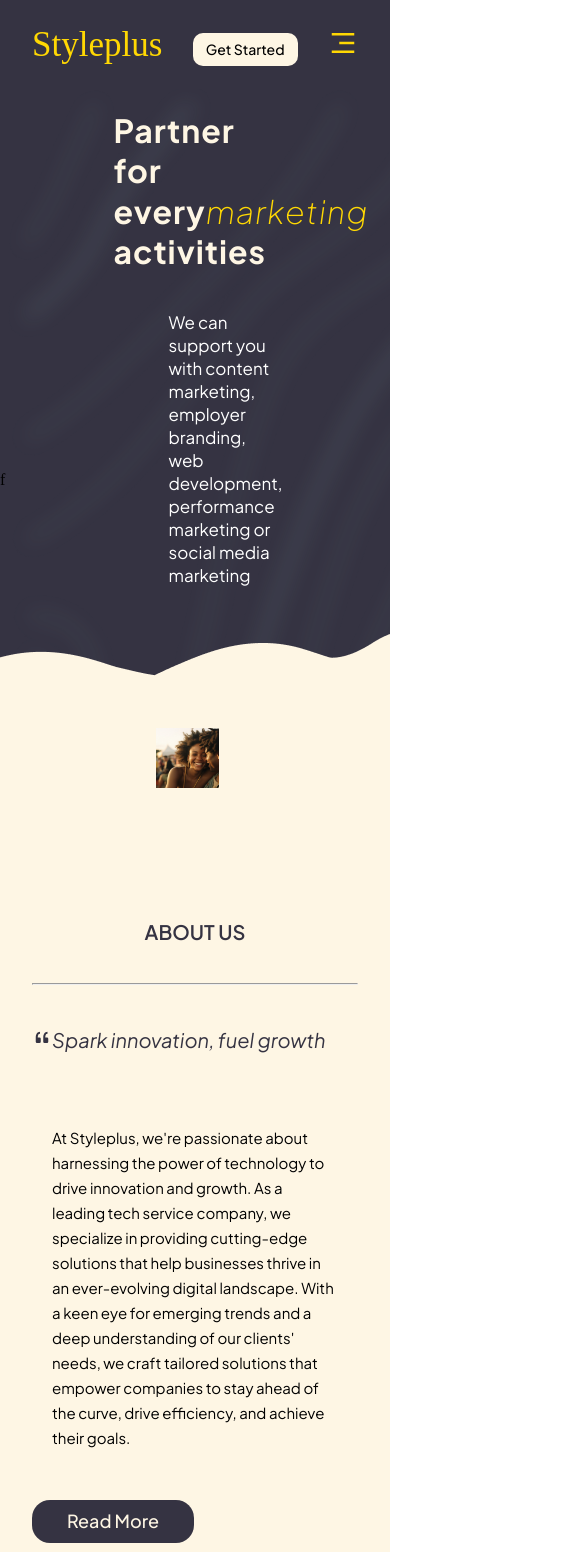
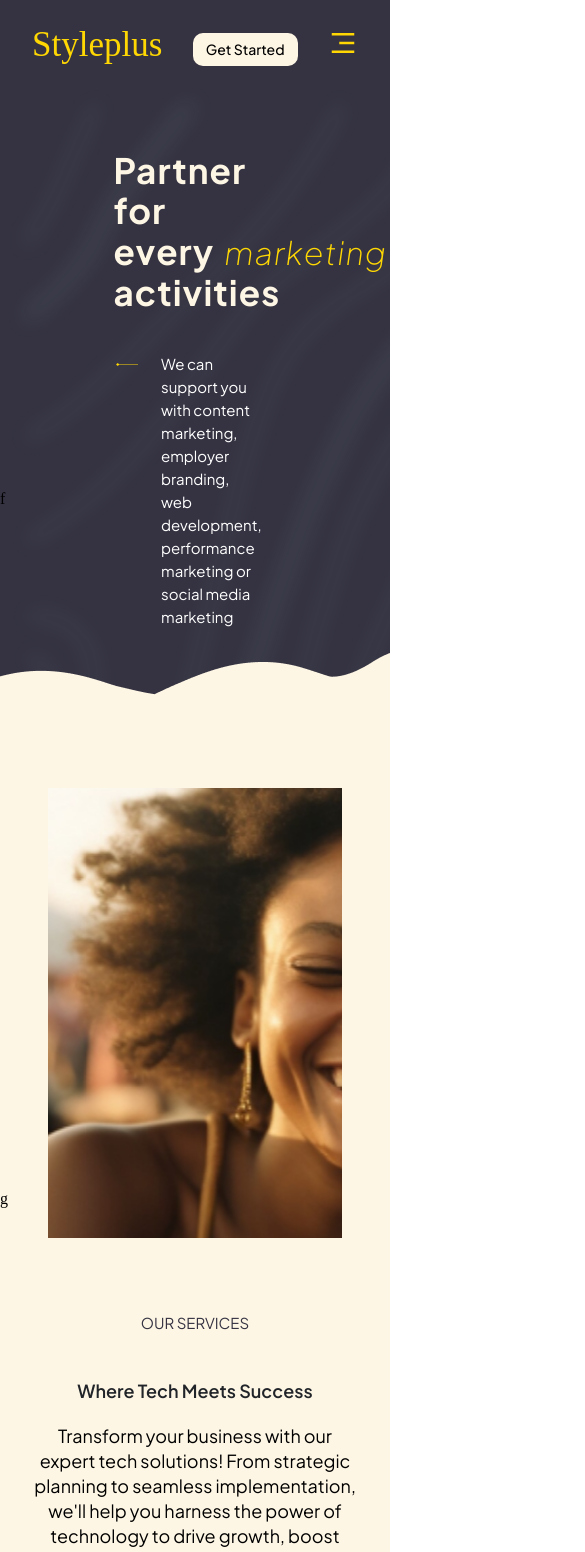
Before and after one commit to vivajane/ELVA-PROJECT, a React (Create React App) app: page / in a window 390 px wide. Shown: the top 1552 px of the page, 585 px wide, since content can reach past the window. Built offline with nearby package versions, Linux system fonts and the light colour scheme; a web font is replaced by a local one.

Commit message:
second commit

```diff
--- a/src/pages/About.css
+++ b/src/pages/About.css
@@ -1,24 +1,23 @@
 .about{
     display: flex;
     justify-content: space-between;
-    padding: 30px 5rem;
+    padding: 60px 5rem;
     gap: 17px;
     width: 100%;
     background-color:rgba(254, 246, 228, 1);
 }
-.about-us h2{
+.about-us .h2{
     font-family: Plus Jakarta Sans;
     font-size: 20px;
     font-weight: 400;
     line-height: 30px;
-    border-bottom: 1px solid rgba(254, 246, 228, 1);
     text-align: left;
     color: rgba(53, 51, 66, 1);
-    /* padding: 10px 0; */
 
 
 }
-.about-us-span p{
+
+.about-us-span .paragraph{
     font-family: Plus Jakarta Sans;
     font-size: 32px;
     font-style: italic;
@@ -34,26 +33,11 @@
     font-weight: 400;
     line-height: 30px;
     text-align: left;
-    /* padding: 10px 0; */
+    padding-bottom: 10px;
 
 }
-.left{
+.right{
     width: 100%;
-    height: fit-content;
-}
-.left img{
-
-    width: 424px;
-    height: 399.06px;
-    top: 39.79px;
-    padding: 0.47px 0px 0px 0px;
-    gap: 0px;
-    opacity: 0px;
-
-    padding: 20px;
-
-
-
 }
 .navlinkmore{
     font-family: Plus Jakarta Sans;
@@ -65,13 +49,75 @@
     background: rgba(53, 51, 66, 1);
     padding: 10px 35px;
     border-radius: 18px;
-    /* margin-top: 20px; */
+
 }
 .read-more{
-    padding-top: 20px;
+
+    align-items: left;
+}
+
+/* animation */
+
+.hero-container{
+    height: 450px;
+    position: relative;
+    width: 90%;
+    margin: auto;
+    display: grid;
+    place-items: center;
+    overflow: hidden;
+    /* padding: 10px 0; */
+
+
+}
+.hero{
     display: flex;
-    justify-content: space-between;
+    width: calc(350px * 12);
+    animation: scroll 40s linear infinite;
+}
+.hero:hover{
+    animation-play-state: paused;
+}
+.slide{
+    height: 100px;
+    width: 80%;
+    display: flex;
     align-items: center;
+    padding: 15px;
+    perspective: 100px;
+}
+img{
+    width: 100%;
+    transition: 1s;
+}
+@keyframes scroll{
+    0%{
+        transform: translateX(0);
+    }
+    100%{
+        transform: translateX(calc(-250px * 6));
+
+    }
+}
+img:hover{
+    transform: translateZ(20px);
+}
+.hero-container::before, .hero-container::after{
+
+    content: "";
+    position: absolute;
+    height: 100%;
+    width: 15%;
+    z-index: 2;
+}
+.hero-container::before{
+    left: 0;
+    top: 0;
+}
+.hero-container::after{
+    right:0;
+    top: 0;
+    transform: rotateZ(180deg);
 }
 @media screen and (max-width:900px) {
     .about{
--- a/src/pages/About.jsx
+++ b/src/pages/About.jsx
@@ -4,6 +4,7 @@ import logosmile from "./images/boygirl.png";
 import logolaugh from "./images/laugh.png";
 import logogirl from "./images/girl.png";
 import talking from "./images/talking.png";
+import head from "./images/head.png";
 import maskgroup from "./images/Maskgroup.png";
 import { NavLink } from "react-router-dom";
 import { BsArrowRight } from "react-icons/bs";
@@ -15,15 +16,31 @@ import { Image } from "antd";
 const About = () => {
   return (
     <div className="about">
-      <div className="left">
-        <img src={logosmile} alt="logosmile" />
+      <div className="hero-container">
+        <div className="hero">
+          <div className="slide">
+            <img src={logosmile} alt="logo" />
+          </div>
+          <div className="slide">
+            <img src={head} alt="logosmile" />
+          </div>
+          <div className="slide">
+            <img src={logolaugh} alt="logolaugh" />
+          </div>
+          <div className="slide">
+            <img src={talking} alt="logotalking" />
+          </div>
+          <div className="slide">
+            <img src={logogirl} alt="logogirl" />
+          </div>
+        </div>
       </div>
 
       <div className="right">
         <div className="about-us">
-          <h2>ABOUT US</h2> <hr/>
+          <h2 className="h2">ABOUT US</h2>
           <div className="about-us-span">
-            <p>
+            <p className="paragraph">
               <span>
                 <BsQuote />
               </span>
@@ -44,17 +61,17 @@ const About = () => {
           </div>
         </div>
         <div className="read-more">
-        <NavLink to='about' className="navlinkmore">Read More</NavLink>
-
-
+          <NavLink to="about" className="navlinkmore">
+            Read More
+          </NavLink>
         </div>
       </div>
     </div>
   );
 };
 
-
-{/* <Image.PreviewGroup
+{
+  /* <Image.PreviewGroup
      preview={{
       onChange: (current, prev) => console.log(`current index: ${current}, prev index: ${prev}`),
     }}
@@ -80,6 +97,7 @@ const About = () => {
       width={200}
       src={logolaugh}
     />
-  </Image.PreviewGroup> */}
+  </Image.PreviewGroup> */
+}
 
 export default About;
--- a/src/pages/AboutPage.css
+++ b/src/pages/AboutPage.css
@@ -88,66 +88,7 @@ button{
     border-radius: 18px;
     margin-top: 10px;
 }
-.hero-container{
-    height: 500px;
-    position: relative;
-    width: 90%;
-    margin: auto;
-    display: grid;
-    place-items: center;
-    overflow: hidden;
 
-
-}
-.hero{
-    display: flex;
-    width: calc(350px * 12);
-    animation: scroll 40s linear infinite;
-}
-.hero:hover{
-    animation-play-state: paused;
-}
-.slide{
-    height: 100px;
-    width: 80%;
-    display: flex;
-    align-items: center;
-    padding: 15px;
-    perspective: 100px;
-}
-img{
-    width: 100%;
-    transition: 1s;
-}
-@keyframes scroll{
-    0%{
-        transform: translateX(0);
-    }
-    100%{
-        transform: translateX(calc(-250px * 6));
-
-    }
-}
-img:hover{
-    transform: translateZ(20px);
-}
-.hero-container::before, .hero-container::after{
-
-    content: "";
-    position: absolute;
-    height: 100%;
-    width: 15%;
-    z-index: 2;
-}
-.hero-container::before{
-    left: 0;
-    top: 0;
-}
-.hero-container::after{
-    right:0;
-    top: 0;
-    transform: rotateZ(180deg);
-}
 @media screen and (max-width:900px) {
     .aboutt{
         /* display: block; */
--- a/src/pages/Header.css
+++ b/src/pages/Header.css
@@ -140,6 +140,9 @@ nav{
         background-color: rgba(254, 246, 228, 1);
 
     }
+    .btnn.active{
+        left: -100%
+    }
     .list-item{
         left: -100%;
         /* left: -100%; */
--- a/src/pages/Header.jsx
+++ b/src/pages/Header.jsx
@@ -24,7 +24,7 @@ const Header = () => {
           <div className="logo-p">
             <a href="/">Styleplus</a>
           </div>
-          <div className="btnn">
+          <div className={show ? "btnn active" :"btnn"}>
             <button>Get Started</button>
             </div>
 
@@ -52,7 +52,7 @@ const Header = () => {
 
               <li>
               <NavLink  to="services" style={({isActive}) => ({
-                  color : isActive ? "rgba(255, 216, 3, 1)"  : "rgba(254, 246, 228, 1)"
+                  color : isActive ? "rgba(255, 216, 3, 1)" : "rgba(254, 246, 228, 1)"
                 })}
 
                 onClick={closeShow}>
--- a/src/pages/Home.css
+++ b/src/pages/Home.css
@@ -15,7 +15,6 @@
     justify-content: space-between;
     align-items: flex-start;
 }
-
 .right img{
     width: 500.68px;
     height: 463.84px;
@@ -25,12 +24,12 @@
     opacity: 0px;
 
 }
-.left-p  p span{
+.left-p p span{
     font-family: Plus Jakarta Sans;
     font-size: 64px;
     font-style: italic;
     font-weight: 200;
-    padding-right: 13px;
+    padding: 10px;
     line-height: 80.64px;
     letter-spacing: 3%;
     text-align: left;
@@ -42,7 +41,7 @@
 }
 .left-p p{
     font-family: Plus Jakarta Sans;
-    font-size: 56px;
+    font-size: 64px;
     font-weight: 700;
     line-height: 80.64px;
     letter-spacing: 0.03em;
@@ -73,31 +72,38 @@
     padding: 0;
     margin-top: 100px;
 }
-
 .line{
     width: 100%;
 }
 .line img{
     color: rgba(255, 216, 3, 1);
+    padding: 19px auto;
+    /* width: 10px; */
+}
+.p-content{
 
-    padding: 12px;
-    width: 20px;
+
 }
 .p-content p{
     font-family: Plus Jakarta Sans;
     font-size: 20px;
     font-weight: 400;
     line-height: 30px;
+
+
     color: rgba(255, 255, 255, 1);
 }
 
 @media screen and (max-width:900px){
     .home-container{
-        height: 600px;
+        height: 700px;
 
     }
     .f{
         padding-top: 10px;
+    }
+    .right{
+        display: none;
     }
     .left{
         width: 100%;
@@ -105,23 +111,55 @@
     .right img{
         display: none;
     }
-
     .content{
       padding-top: 40px;
       padding-left: 2rem;
       padding-right: 2rem;
+    }
+    .right-p{
+       width: 100%;
+    }
+    .left > .left-p p{
+        font-size: 50px;
+        font-weight: 700;
+        line-height: 49.32px;
+        letter-spacing: 0.03em;
+        text-align: left;
+        padding-top: 30px;
+
+    }
+    .left-p p span{
+        font-size: 50px;
+        font-style: italic;
+        font-weight: 700;
+        line-height: 49.32px;
+        /* letter-spacing: 0.05em; */
+        text-align: left;
+        padding: 10px;
+    }
+    .line img{
+        padding: 1px;
+        width: 40px;
+    }
+}
+@media screen and (max-width:480px) {
+    .home-container{
+        height: 708px;
+        width: 100%;
 
     }
 
-    .right-p{
+    /* .content{
+        padding-top: 20px;
+        padding-left: 2rem;
+        padding-right: 2rem;
 
-       width: 100%;
+    } */
 
-    }
 
     .left > .left-p p{
-        /* font-family: Plus Jakarta Sans; */
-        font-size: 32px;
+        font-family: Plus Jakarta Sans;
+        font-size: 35px;
         font-weight: 700;
         line-height: 40.32px;
         letter-spacing: 0.03em;
@@ -129,47 +167,28 @@
         padding-top: 30px;
 
     }
-    .left-p p span{
-        /* font-family: Plus Jakarta Sans; */
-        font-size: 40px;
-        font-style: italic;
-        font-weight: 200;
-        line-height: 40.32px;
-        letter-spacing: 0.03em;
-        text-align: left;
-
-    }
+    .p-content{
+        width: 100%;
 
 
 
-}
+    }
+    /* .line{
+        width: 100%;
+        height: 1px;
+        top: 628px;
+        left: 187px;
+        gap: 0px;
+        border: 4px 0px 0px 0px;
+        opacity: 0px;
 
-@media screen and (max-width:480px) {
-    .home-container{
-        height: 628px;
-    }
-    .content{
-        padding: 0 2rem;
-    }
-
-
-    .left > .left-p p{
-        font-family: Plus Jakarta Sans;
-        font-size: 32px;
-        font-weight: 700;
-        line-height: 40.32px;
-        letter-spacing: 0.03em;
-        text-align: left;
-        padding-top: 30px;
-
-    }
+    } */
     .p-content p{
         font-family: Plus Jakarta Sans;
         font-size: 15px;
         font-weight: 400;
         line-height: 23px;
-        text-align: left;
-
+        /* text-align: center; */
 
 
     }
@@ -183,15 +202,19 @@
         text-align: left;
 
     }
+    .right-p{
+        width: 100%;
+        gap: 10px;
+    }
 
-    .right-p p {
+    /* .right-p p {
         font-family: Plus Jakarta Sans;
         font-size: 17px;
         font-weight: 400;
         line-height: 23px;
         text-align: left;
 
-    }
+    } */
     .left{
         /* width: 100%; */
         width: 356px;
@@ -202,9 +225,6 @@
         gap: 0px;
         opacity: 0px;
 
-    }
-    .right-p{
-        gap: 15px;
     }
 
     .right-p > .line-sub{
@@ -220,21 +240,14 @@
 
     }
     .line{
-        /* width: 37px;
-        padding: 10px; */
-        /* height: 0px;
-        top: 397px;
-        left: 24px;
-        gap: 0px;
-        border: 3px 0px 0px 0px;
-        opacity: 0px; */
-
-
+        width: 100%;
+        /* padding: 10px; */
     }
     .line img{
 
-        padding: 1px;
-        width: 20px;
+        padding: 2px;
+        width: 350px;
+        height: 10px;
 
 
     }
--- a/src/pages/Home.jsx
+++ b/src/pages/Home.jsx
@@ -31,6 +31,7 @@ const Home = () => {
         </div>
         <div>
           <div className="f">f</div>
+          <div className="f">g</div>
         </div>
       </div>
 
```
Also changed, not shown: src/pages/Services.css (+17 -6 lines).
